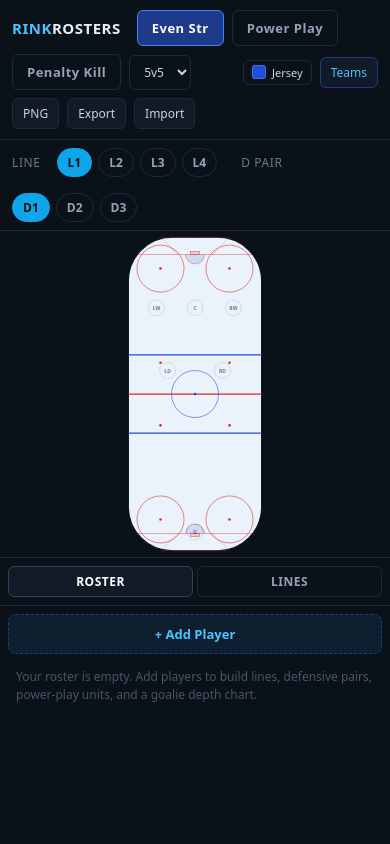
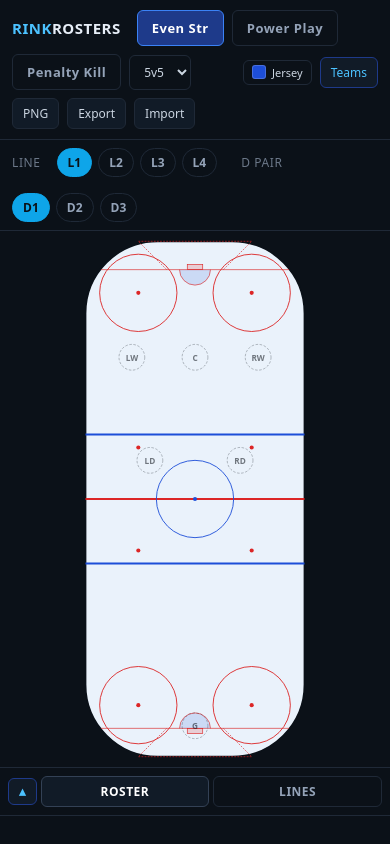
Before and after one commit to KSCO19/RinkRosters, a React (Vite) app: page / in a window 390 px wide. Built offline with nearby package versions, Linux system fonts and the light colour scheme.

Commit message:
Collapsible mobile roster drawer so the portrait rink fills the screen

```diff
--- a/src/RinkRostersApp.jsx
+++ b/src/RinkRostersApp.jsx
@@ -1281,8 +1281,14 @@ function roundRect(ctx, x, y, w, h, r) {
 // ════════════════════════════════════════════════════════════════════════════
 function Sidebar({ mobile, innerRef, roster, lines, view, colors, hoverBench, dragPlayerId, onBeginDrag, onAddPlayer, onEditPlayer, playerById }) {
   const [tab, setTab] = useState('roster')
+  // On phones the roster is a collapsible bottom sheet, collapsed by default so
+  // the portrait rink uses nearly the full screen height (and is therefore much
+  // wider — its width is height × the fixed rink aspect). Tapping a tab or the
+  // handle expands it for roster editing. Desktop is always the full panel.
+  const [collapsed, setCollapsed] = useState(true)
+  const isCollapsed = mobile && collapsed
   const wrap = mobile
-    ? { width: '100%', height: '34%', borderTop: '1px solid #1f2937' }
+    ? { width: '100%', height: isCollapsed ? 'auto' : '50%', flexShrink: 0, borderTop: '1px solid #1f2937' }
     : { width: 340, borderLeft: '1px solid #1f2937' }
   return (
     <div ref={innerRef} className={mobile ? 'rr-mob-sidebar' : undefined} style={{
@@ -1291,9 +1297,17 @@ function Sidebar({ mobile, innerRef, roster, lines, view, colors, hoverBench, dr
       transition: 'background 0.15s',
       display: 'flex', flexDirection: 'column', minHeight: 0,
     }}>
-      <div style={{ display: 'flex', gap: 4, padding: 8, borderBottom: '1px solid #1f2937' }}>
+      <div style={{ display: 'flex', gap: 4, padding: 8, borderBottom: '1px solid #1f2937', alignItems: 'center' }}>
+        {mobile && (
+          <button onClick={() => setCollapsed(c => !c)} title={isCollapsed ? 'Show roster' : 'Hide roster'}
+            style={{
+              padding: '6px 10px', fontSize: 13, lineHeight: 1, fontWeight: 700,
+              background: '#111b27', color: '#4cc2ff', border: '1px solid #1e3a8a',
+              borderRadius: 6, cursor: 'pointer',
+            }}>{isCollapsed ? '▴' : '▾'}</button>
+        )}
         {['roster', 'lines'].map(t => (
-          <button key={t} onClick={() => setTab(t)}
+          <button key={t} onClick={() => { setTab(t); if (mobile) setCollapsed(false) }}
             style={{
               flex: 1, padding: '6px 10px', fontSize: 12, fontWeight: 600, letterSpacing: 0.5,
               background: tab === t ? '#111b27' : 'transparent',
@@ -1303,6 +1317,7 @@ function Sidebar({ mobile, innerRef, roster, lines, view, colors, hoverBench, dr
             }}>{t}</button>
         ))}
       </div>
+      {!isCollapsed && (
         <div style={{ flex: 1, minHeight: 0, overflow: 'auto' }}>
           {tab === 'roster' ? (
             <RosterList roster={roster} colors={colors} onBeginDrag={onBeginDrag} onEditPlayer={onEditPlayer} onAddPlayer={onAddPlayer} dragPlayerId={dragPlayerId} />
@@ -1310,6 +1325,7 @@ function Sidebar({ mobile, innerRef, roster, lines, view, colors, hoverBench, dr
             <LineChart lines={lines} view={view} playerById={playerById} colors={colors} />
           )}
         </div>
+      )}
     </div>
   )
 }
```
Lines whose indentation alone changed are shown as unchanged.
